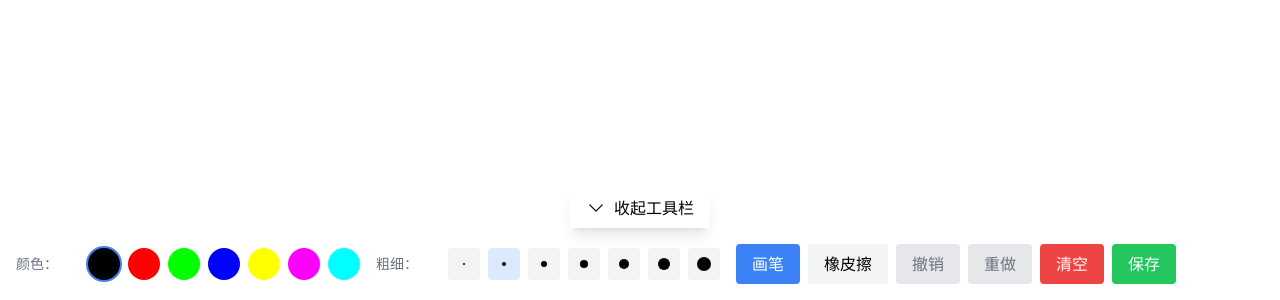
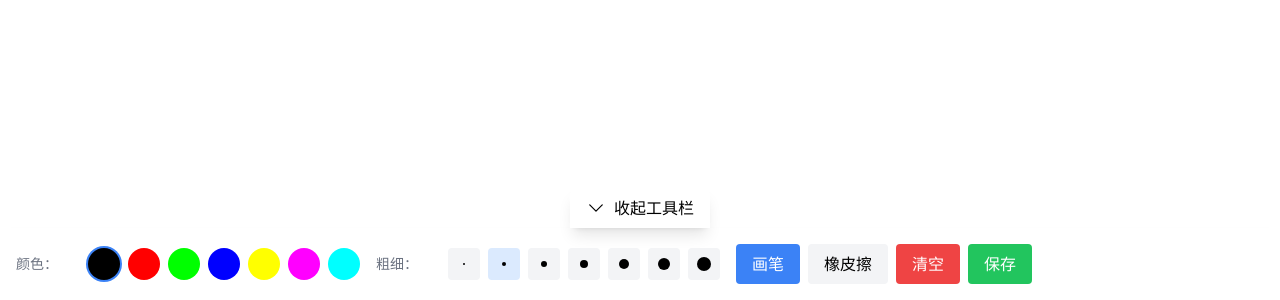
Before and after one commit to kong-9527/whiteboard, a Next.js app: page / in a window 1280 px wide. Shown: the part 500-800 px from the top of the page. Built offline with nearby package versions, Linux system fonts and the light colour scheme.

Commit message:
| 去掉redo/undo

```diff
--- a/app/page.tsx
+++ b/app/page.tsx
@@ -2,15 +2,12 @@
 
 import { useRef, useState } from 'react';
 import Canvas from '@/components/Canvas';
-import Toolbar from '@/components/Toolbar';
-import { useDrawing } from '@/lib/useDrawing';
 
 export default function Home() {
   const [color, setColor] = useState('#000000');
   const [brushSize, setBrushSize] = useState(4);
   const [mode, setMode] = useState<'draw' | 'erase'>('draw');
   const canvasRef = useRef<HTMLCanvasElement>(null);
-  const { undo, redo, clear, canUndo, canRedo } = useDrawing(canvasRef);
 
   const handleSave = () => {
     if (canvasRef.current) {
@@ -23,7 +20,7 @@ export default function Home() {
     <main className="relative w-screen h-screen bg-white">
       <header className="sr-only">
         <h1>在线画板 - 免费简单的绘画工具</h1>
-        <p>一个简单易用的在线画板应用，支持自由绘画、橡皮擦、撤销重做等功能。</p>
+        <p>一个简单易用的在线画板应用，支持自由绘画、橡皮擦等功能。</p>
       </header>
 
       <section aria-label="画板区域" className="relative">
@@ -32,26 +29,12 @@ export default function Home() {
           color={color}
           brushSize={brushSize}
           mode={mode}
-          aria-label="绘画画布"
+          setColor={setColor}
+          setBrushSize={setBrushSize}
+          setMode={setMode}
+          onSave={handleSave}
         />
       </section>
-
-      <nav aria-label="绘画工具栏" className="absolute">
-        <Toolbar
-          color={color}
-          setColor={setColor}
-          brushSize={brushSize}
-          setBrushSize={setBrushSize}
-          mode={mode}
-          setMode={setMode}
-          onUndo={undo}
-          onRedo={redo}
-          canUndo={canUndo}
-          canRedo={canRedo}
-          onClear={clear}
-          onSave={handleSave}
-        />
-      </nav>
 
       <footer className="sr-only">
         <p>版权所有 © {new Date().getFullYear()} 在线画板</p>
--- a/components/Canvas.tsx
+++ b/components/Canvas.tsx
@@ -3,12 +3,16 @@
 import { forwardRef, useEffect, useRef } from 'react';
 import { useDrawing } from '@/lib/useDrawing';
 import { usePanning } from '@/lib/usePanning';
+import Toolbar from './Toolbar';
 
 interface CanvasProps {
   color: string;
   brushSize: number;
   mode: 'draw' | 'erase';
   onSave?: () => void;
+  setColor: (color: string) => void;
+  setBrushSize: (size: number) => void;
+  setMode: (mode: 'draw' | 'erase') => void;
 }
 
 const CANVAS_WIDTH = 3000;
@@ -156,8 +160,8 @@ const saveCanvasAsImage = (canvas: HTMLCanvasElement) => {
 };
 
 const Canvas = forwardRef<HTMLCanvasElement, CanvasProps>(
-  function Canvas({ color, brushSize, mode }, ref) {
-    const { startDrawing, draw, stopDrawing } = useDrawing(ref as React.RefObject<HTMLCanvasElement>);
+  function Canvas({ color, brushSize, mode, setColor, setBrushSize, setMode, onSave }, ref) {
+    const { startDrawing, draw, stopDrawing, clear } = useDrawing(ref as React.RefObject<HTMLCanvasElement>);
     const { offset, startPanning, pan, stopPanning } = usePanning();
     const containerRef = useRef<HTMLDivElement>(null);
 
@@ -279,6 +283,16 @@ const Canvas = forwardRef<HTMLCanvasElement, CanvasProps>(
             }}
           />
         </div>
+        <Toolbar
+          color={color}
+          setColor={setColor}
+          brushSize={brushSize}
+          setBrushSize={setBrushSize}
+          mode={mode}
+          setMode={setMode}
+          onClear={clear}
+          onSave={onSave || (() => {})}
+        />
       </div>
     );
   }
```
Also changed, not shown: components/Toolbar.tsx (+2 -8 lines).
